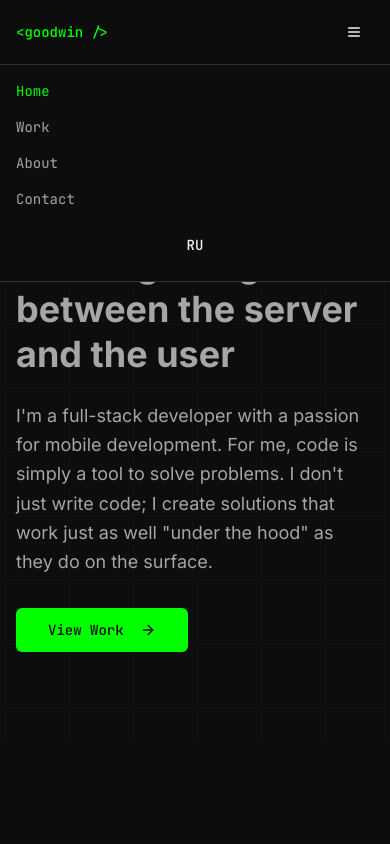
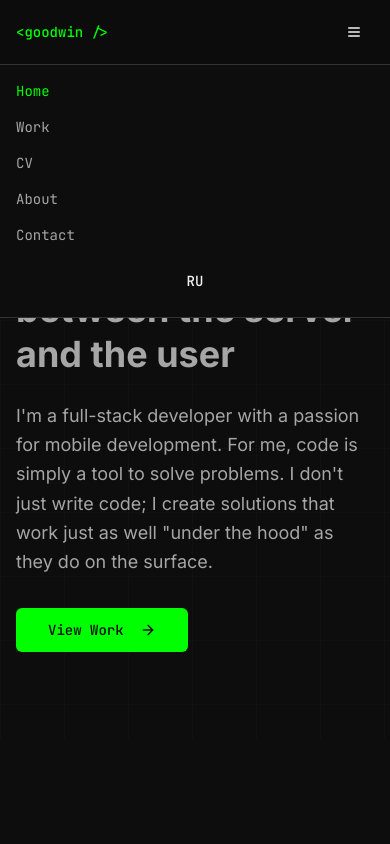
Before and after one commit to AlexGalitsky/goodwin.website, a Nuxt app: page / in a window 390 px wide. Both pictures are taken after a click on the button "Toggle menu". Shown: the top 844 px of the page. Built offline with nearby package versions, Linux system fonts and the light colour scheme.

Commit message:
fix(Header.vue): fix menu items

```diff
--- a/app/components/Header.vue
+++ b/app/components/Header.vue
@@ -94,6 +94,14 @@
           {{ $t('common.work') }}
         </NuxtLink>
         <NuxtLink
+          to="/curriculum-vitae"
+          class="font-mono text-sm transition-colors hover:text-primary"
+          :class="route.path === '/curriculum-vitae' ? 'text-primary' : 'text-muted-foreground'"
+          @click="closeMenu"
+        >
+          {{ $t('common.curriculumVitae') }}
+        </NuxtLink>
+        <NuxtLink
           to="/about"
           class="font-mono text-sm transition-colors hover:text-primary"
           :class="route.path === '/about' ? 'text-primary' : 'text-muted-foreground'"
```
